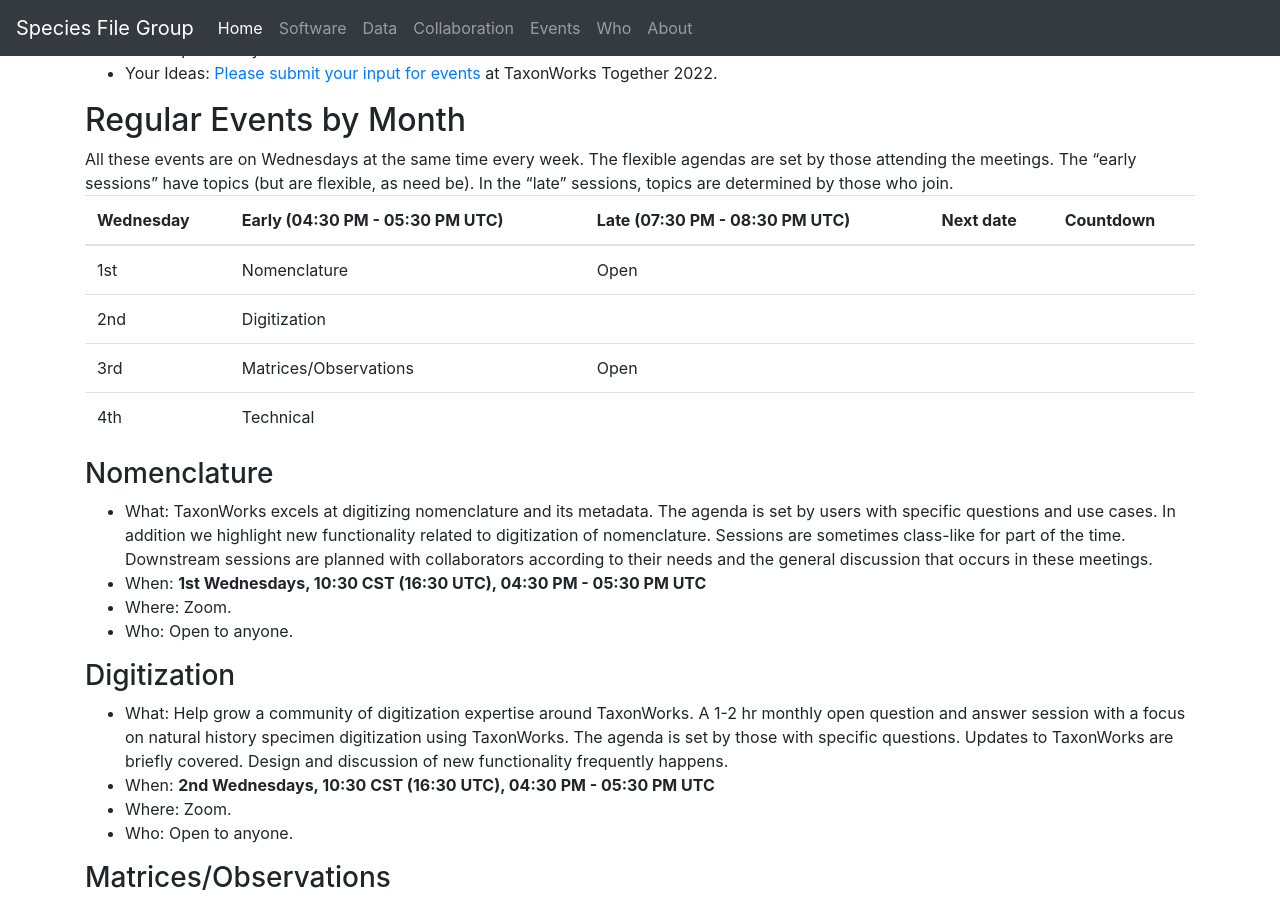
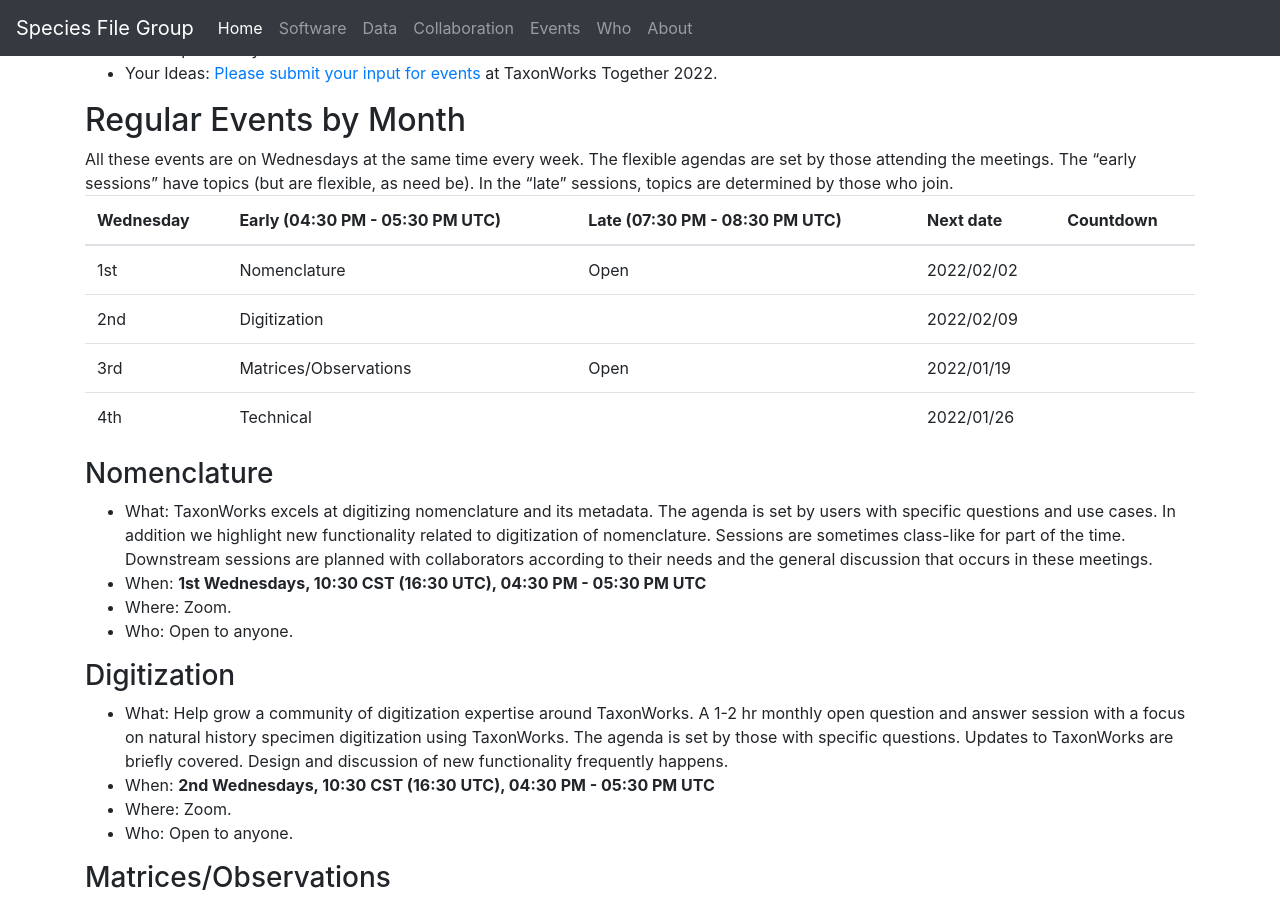
Before and after one commit to pnhogan/speciesfilegroup.github.io, a Jekyll site: the page built from events.html, in a window 1280 px wide and 900 px high, scrolled down 529 px. Built offline with Jekyll 4.4.1, drawn with Linux system fonts in a browser that asks for light colours; some of the changed lines change nothing that is shown.

Commit message:
Add next date

```diff
--- a/events.html
+++ b/events.html
@@ -47,28 +47,36 @@
     <td>1st</td>
     <td>Nomenclature</td>
     <td>Open</td>
-    <td></td>
+    <td>
+      <span data-next-date="0" data-day="4"></span>
+    </td>
     <td></td>
   </tr>
   <tr>
     <td>2nd</td>
     <td>Digitization</td>
     <td></td>
-    <td></td>
+    <td>
+      <span data-next-date="1" data-day="4"></span>
+    </td>
     <td></td>
   </tr>
   <tr>
     <td>3rd</td>
     <td>Matrices/Observations</td>
     <td>Open</td>
-    <td></td>
+    <td>
+      <span data-next-date="2" data-day="4"></span>
+    </td>
     <td></td>
   </tr>
   <tr>
     <td>4th</td>
     <td>Technical</td>
     <td></td>
-    <td></td>
+    <td>
+      <span data-next-date="3" data-day="4"></span>
+    </td>
     <td></td>
   </tr>
 </tbody>
@@ -133,7 +141,7 @@
 </ul>
 
 <script>
-  function convertUTCToLocal(time) {
+  function convertUTCToLocal (time) {
     const date = new Date();
     const [hours, minutes, seconds] = time.split(':');
     const utcTime = new Date(
@@ -156,7 +164,7 @@
     return time + ' ' + timeZone;
   }
 
-  function alternateWeekOnDay(date) {
+  function alternateWeekOnDay (date) {
     const monthNames = ['January', 'February', 'March', 'April', 'May', 'June', 'July', 'August', 'September', 'October', 'November', 'December'];
     const startDate = new Date(date)
     const dayOfWeek = startDate.getDay()
@@ -181,10 +189,50 @@
     return monthNames[result.getMonth()] + ' '  + result.getDate()
   }
 
-  document.querySelectorAll('[data-alternate-week]').forEach(function (element) {
-    element.textContent = alternateWeekOnDay(element.getAttribute('data-alternate-week'))
-  })
-  document.querySelectorAll('[data-utc-to-local]').forEach(function (element) {
-    element.textContent = parseUTCtoTimezone(element.getAttribute('data-utc-to-local'));
-  })
+function dayInMonth (day, month, year) {
+  const days = new Date(year, month, 0).getDate()
+  const weekDays = [day - (new Date(year + '/' + month + '/01').getDay())]
+
+  for (let i = weekDays[0] + 7; i < days; i += 7) {
+    weekDays.push(i)
+  }
+
+  return weekDays.filter(day => day > 0)
+}
+
+function twoDigits (number) {
+  return ("0" + number).slice(-2)
+}
+
+function getNextDateFromDayAndWeek (day, week) {
+  const currentDate = new Date()
+  const currentMonth = (currentDate.getMonth() + 1)
+  const currentYear = currentDate.getFullYear()
+  const nextDate = new Date(currentDate.setMonth(currentMonth))
+  const nextMonth = nextDate.getMonth() + 1
+  const nextYear = nextDate.getFullYear()
+
+  const DaysThisMonth = dayInMonth(day, currentMonth, currentYear)
+  const DaysNextMonth = dayInMonth(day, nextMonth, nextYear)
+
+  return currentDate.getDate() > DaysThisMonth[week]
+    ? `${nextYear}/${twoDigits(nextMonth)}/${twoDigits(DaysNextMonth[week])}`
+    : `${currentYear}/${twoDigits(currentMonth)}/${twoDigits(DaysThisMonth[week])}`
+}
+
+
+document.querySelectorAll('[data-alternate-week]').forEach(element => {
+  element.textContent = alternateWeekOnDay(element.getAttribute('data-alternate-week'))
+})
+
+document.querySelectorAll('[data-utc-to-local]').forEach(element => {
+  element.textContent = parseUTCtoTimezone(element.getAttribute('data-utc-to-local'));
+})
+
+document.querySelectorAll('[data-next-date]').forEach(element => {
+  const week = element.getAttribute('data-next-date')
+  const day = element.getAttribute('data-day')
+
+  element.textContent = getNextDateFromDayAndWeek(Number(day), Number(week))
+})
 </script>
```
